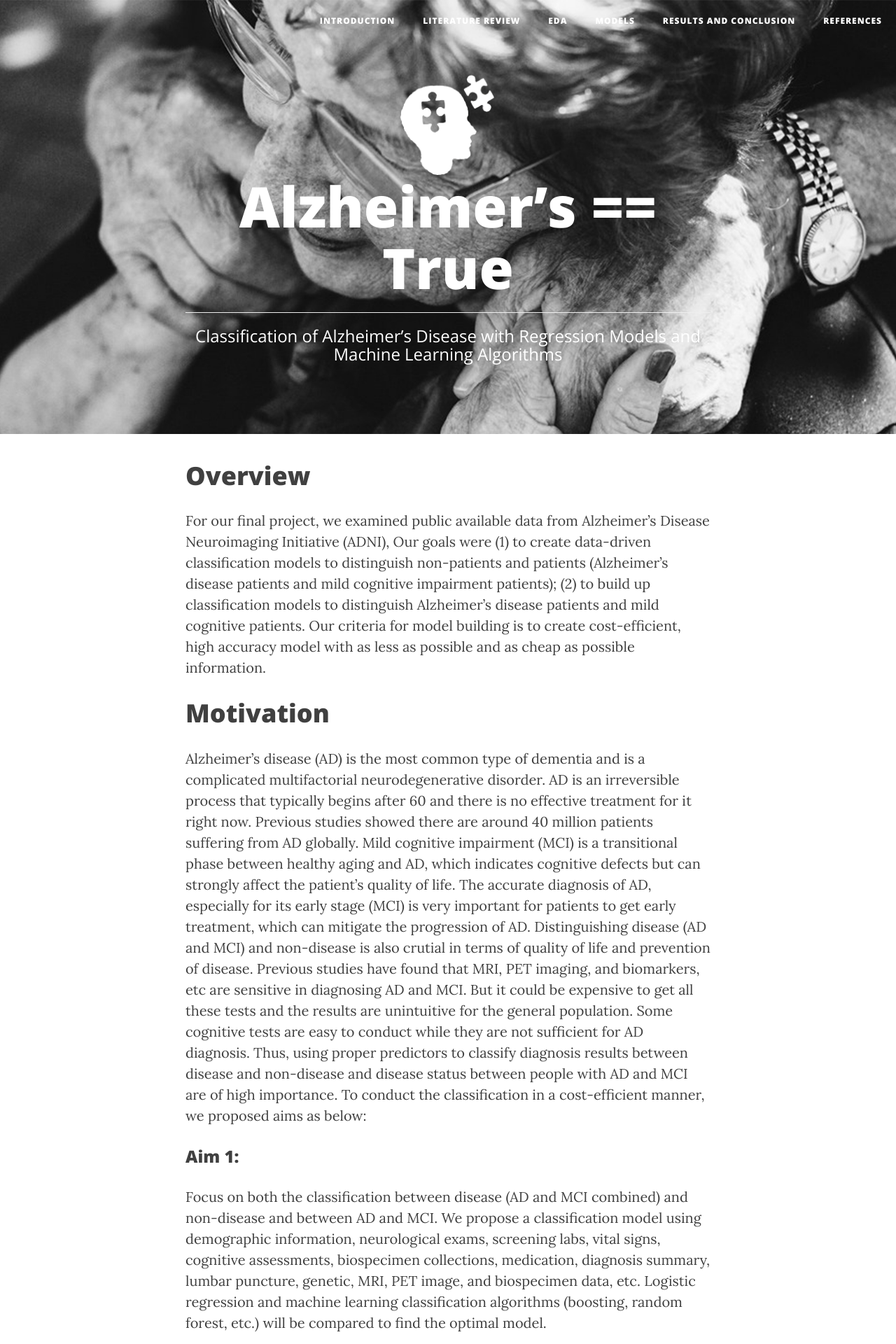
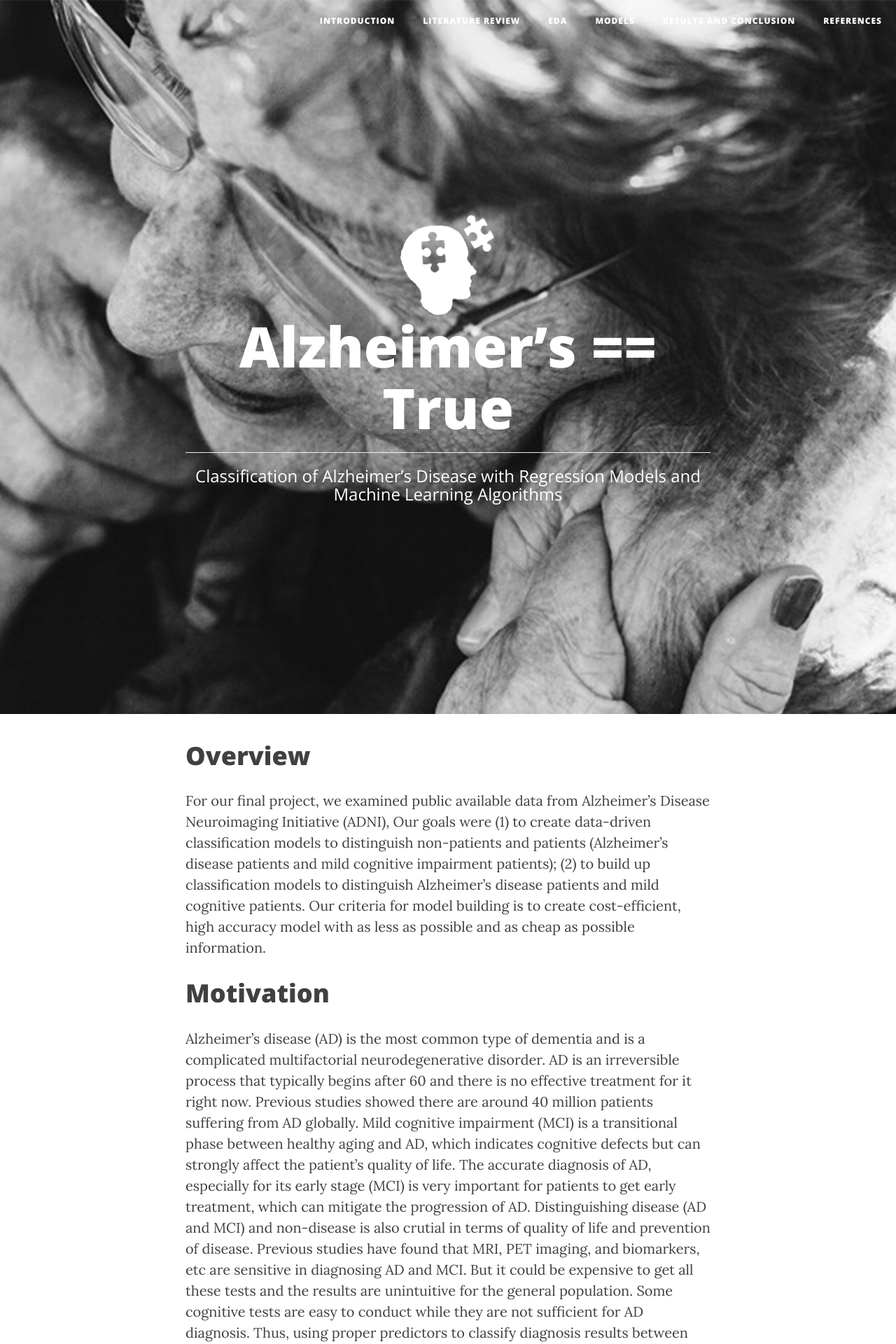
Before and after one commit to liyixiu/Alzheimer, a Jekyll site: the page built from docs/index.md, in a window 1280 px wide. Shown: the top 1920 px of the page at 70% size. Built offline with Jekyll 4.4.1, drawn with Linux system fonts in a browser that asks for light colours; nearby versions of some CDN libraries.

Commit message:
Update page.html

```diff
--- a/docs/_layouts/page.html
+++ b/docs/_layouts/page.html
@@ -7,7 +7,7 @@
     <div class="container">
         <div class="row">
             <div class="col-lg-8 col-lg-offset-2 col-md-10 col-md-offset-1">
-                <div class="site-heading" style="padding: 100px 0">
+                <div class="site-heading" style="padding: 300px 0">
 					{% if page.url == '/' %}
 					{% if site.logo %}
 					<img src= "{{ site.logo }}" style="height: 150px">
```
